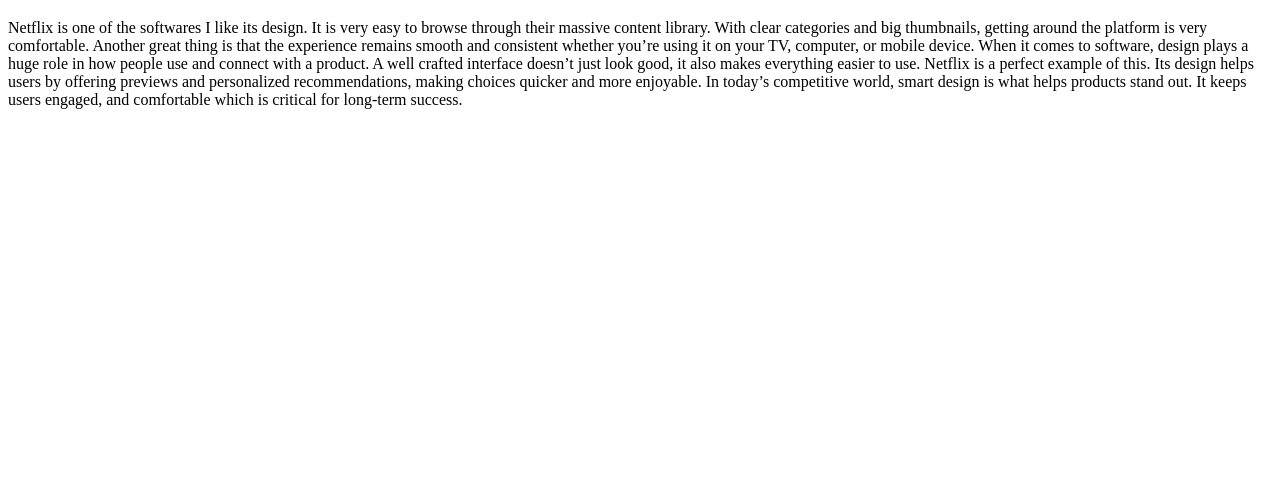
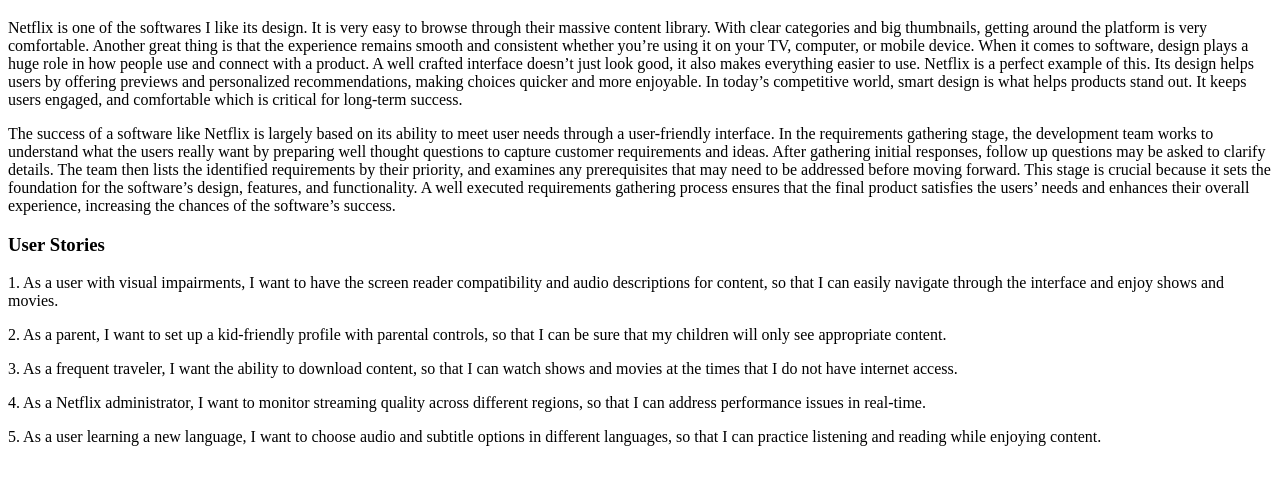
Before and after one commit to Aregta/CIS1250-lab1, a plain HTML site: page index.html in a window 1280 px wide. Shown: the part 61-546 px from the top of the page. Drawn offline with Linux system fonts and the light colour scheme.

Commit message:
Update index.html

```diff
--- a/index.html
+++ b/index.html
@@ -7,9 +7,24 @@
 </head>
 
 <body>
-  <h1> Hello, CIS1250!</h1>
-  <p>Netflix is one of the softwares I like its design. It is very easy to browse through their massive content library. With clear categories and big thumbnails, getting around the platform is very comfortable. Another great thing is that the experience remains smooth and consistent whether you’re using it on your TV, computer, or mobile device. When it comes to software, design plays a huge role in how people use and connect with a product. A well crafted interface doesn’t just look good, it also makes everything easier to use. Netflix is a perfect example of this. Its design helps users by offering previews and personalized recommendations, making choices quicker and more enjoyable. In today’s competitive world, smart design is what helps products stand out. It keeps users engaged, and comfortable which is critical for long-term success.
-</p>
+	<h1> Hello, CIS1250!</h1>
+
+  <p>Netflix is one of the softwares I like its design. It is very easy to browse through their massive content library. With clear categories and big thumbnails, getting around the platform is very comfortable. Another great thing is that the experience remains smooth and consistent whether you’re using it on your TV, computer, or mobile device. When it comes to software, design plays a huge role in how people use and connect with a product. A well crafted interface doesn’t just look good, it also makes everything easier to use. Netflix is a perfect example of this. Its design helps users by offering previews and personalized recommendations, making choices quicker and more enjoyable. In today’s competitive world, smart design is what helps products stand out. It keeps users engaged, and comfortable which is critical for long-term success.</p>
+
+  <p>The success of a software like Netflix is largely based on its ability to meet user needs through a user-friendly interface. In the requirements gathering stage, the development team works to understand what the users really want by preparing well thought questions to capture customer requirements and ideas. After gathering initial responses, follow up questions may be asked to clarify details. The team then lists the identified requirements by their priority, and examines any prerequisites that may need to be addressed before moving forward. This stage is crucial because it sets the foundation for the software’s design, features, and functionality. A well executed requirements gathering process ensures that the final product satisfies the users’ needs and enhances their overall experience, increasing the chances of the software’s success.</p>
+
+  <h3>User Stories</h3>
+
+  <p>1. As a user with visual impairments, I want to have the screen reader compatibility and audio descriptions for content, so that I can easily navigate through the interface and enjoy shows and movies.</p>
+
+  <p>2. As a parent, I want to set up a kid-friendly profile with parental controls, so that I can be sure that  my children will only see appropriate content.</p>
+
+  <p>3. As a frequent traveler, I want the ability to download content, so that I can watch shows and movies at the times that I do not have internet access.</p>
+
+  <p>4. As a Netflix administrator, I want to monitor streaming quality across different regions, so that I can address performance issues in real-time.</p>
+
+  <p>5. As a user learning a new language, I want to choose audio and subtitle options in different languages, so that I can practice listening and reading while enjoying content.</p>
+
 </body>
 
 </html>
```
